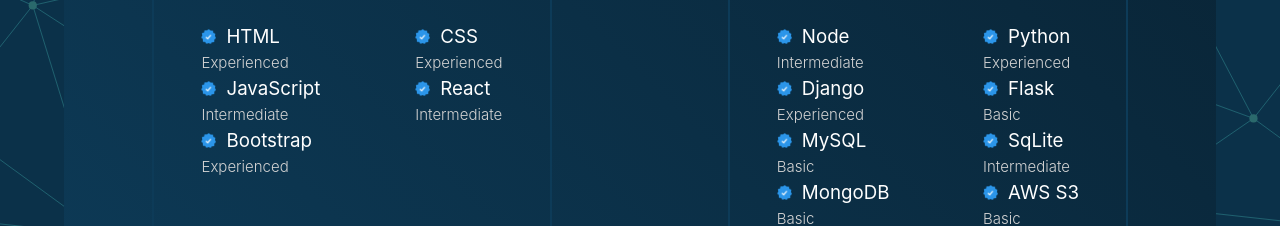
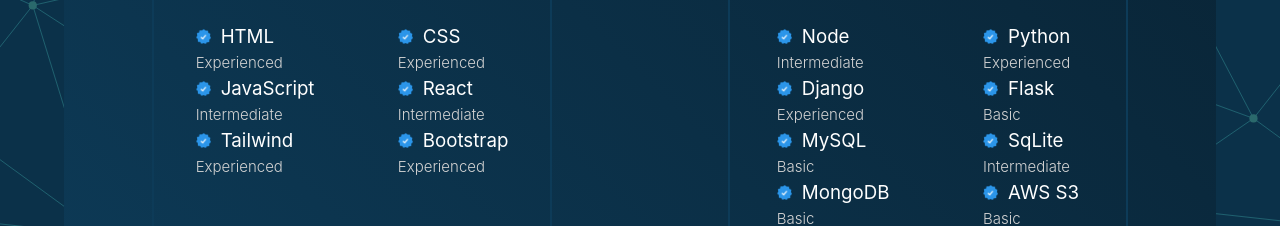
Before and after one commit to PedroL22/Pedro-Lucena-Portfolio, a React (Vite) app: page / in a window 1280 px wide. Shown: the part 1140-1366 px from the top of the page. Built offline with nearby package versions, Linux system fonts and the light colour scheme.

Commit message:
Added Tailwind

```diff
--- a/src/components/Section2/Grid1/Grid1.jsx
+++ b/src/components/Section2/Grid1/Grid1.jsx
@@ -11,6 +11,7 @@
         <Skill skillName="CSS" levelOfSkill="experienced" />
         <Skill skillName="javaScript" levelOfSkill="intermediate" />
         <Skill skillName="react" levelOfSkill="intermediate" />
+        <Skill skillName="tailwind" levelOfSkill="experienced" />
         <Skill skillName="bootstrap" levelOfSkill="experienced" />
       </div>
     </>
```
